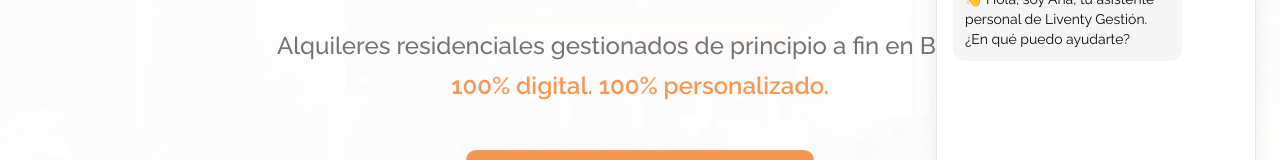
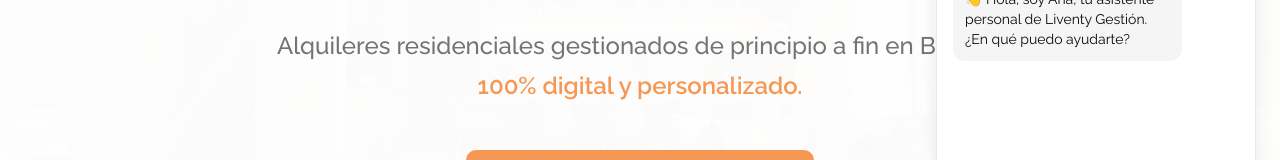
Before and after one commit to LiventyGestion/Liventy-gestion, a React (Vite) app: page / in a window 1280 px wide. Shown: the part 433-593 px from the top of the page. Built offline with nearby package versions, Linux system fonts and the light colour scheme.

Commit message:
Refactor Hero subtitle
Changed "100%digital y 100% personalizado" to "100% digital y personalizado" in the Hero section subtitle for improved clarity and conciseness.

```diff
--- a/src/components/Hero.tsx
+++ b/src/components/Hero.tsx
@@ -30,7 +30,7 @@ const Hero = () => {
 
           <p className="text-lg sm:text-xl lg:text-2xl text-muted-foreground mb-12 max-w-3xl mx-auto leading-relaxed font-medium">
             Alquileres residenciales gestionados de principio a fin en Bizkaia.
-            <span className="block mt-2 text-primary font-semibold">100% digital. 100% personalizado.</span>
+            <span className="block mt-2 text-primary font-semibold">100% digital y personalizado.</span>
           </p>
 
           <Button
```
